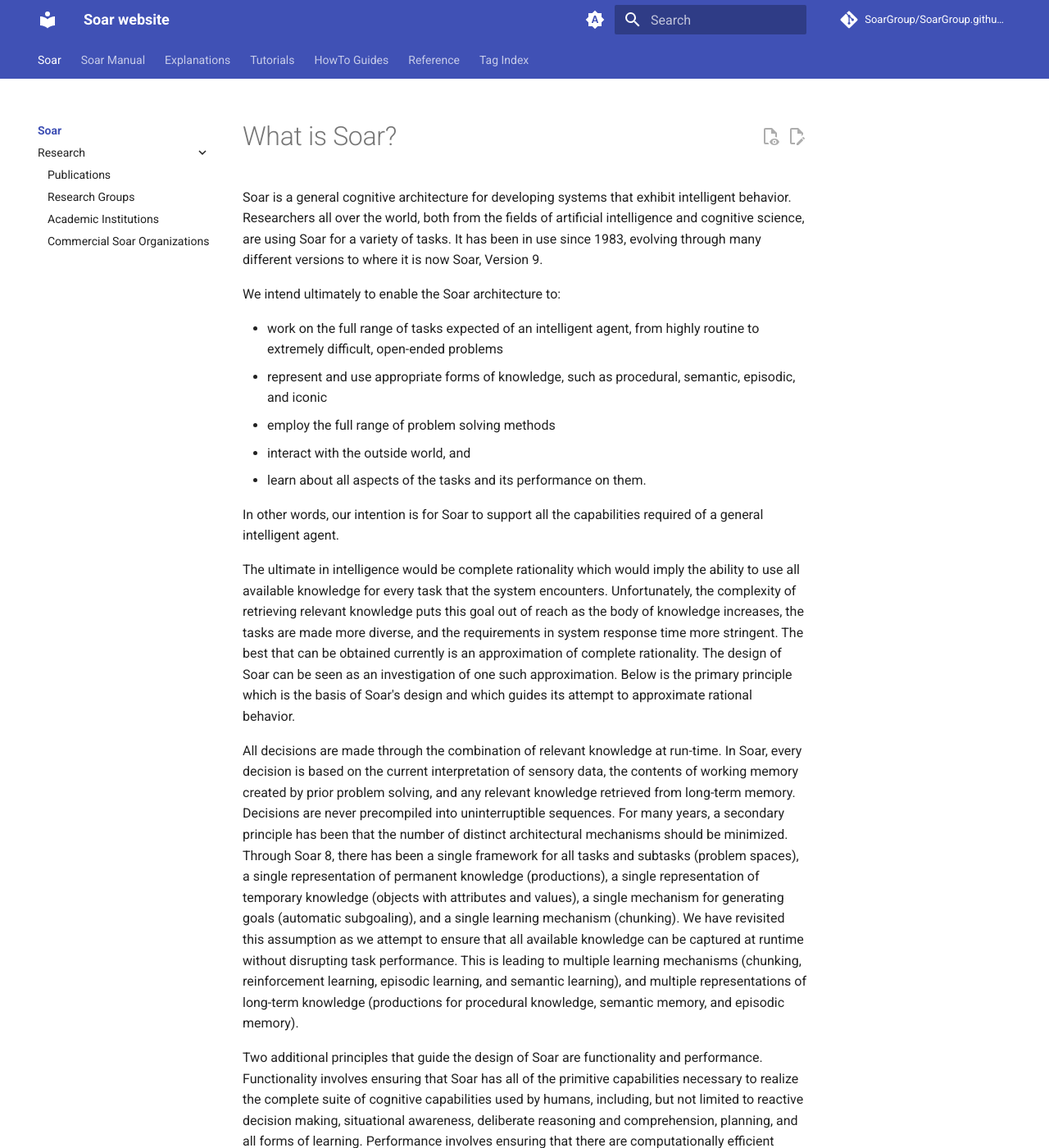
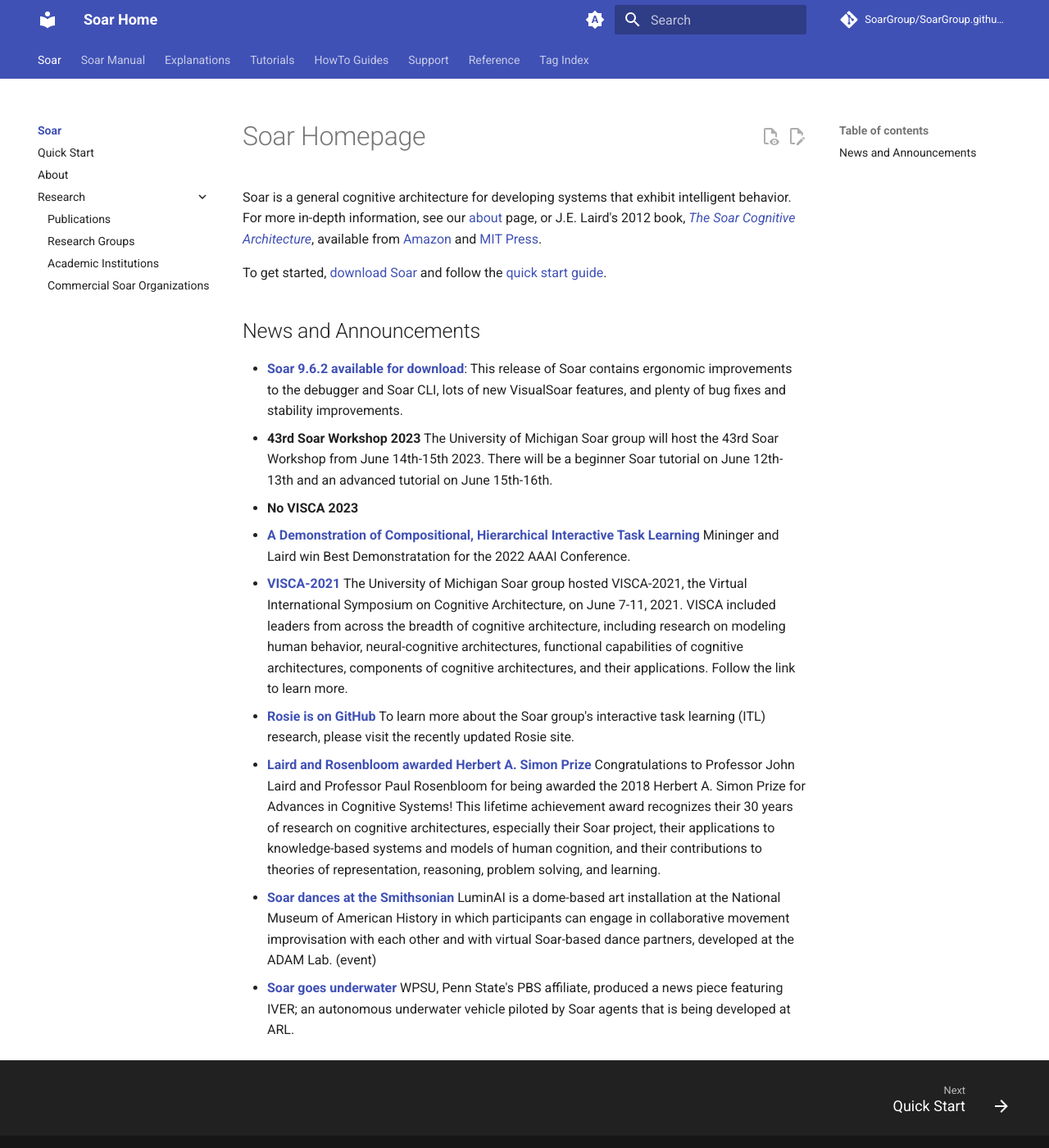
Before and after one commit to SoarGroup/SoarGroup.github.io, an MkDocs documentation site: the page built from docs/index.md, in a window 1280 px wide and 1400 px high. Shown: the whole window at 82% size. Built offline with MkDocs 1.6.1 and Material for MkDocs 9.7.7, drawn with Linux system fonts in a browser that asks for light colours; comment, search, counter and statistics services are not loaded; some of the changed text lies outside the part shown.

Commit message:
Add about, support, quick start, news

```diff
--- a/docs/index.md
+++ b/docs/index.md
@@ -1,71 +1,17 @@
-# What is Soar?
+# Soar Homepage
 
-Soar is a general cognitive architecture for developing systems that exhibit
-intelligent behavior. Researchers all over the world, both from the fields of
-artificial intelligence and cognitive science, are using Soar for a variety of
-tasks. It has been in use since 1983, evolving through many different versions
-to where it is now Soar, Version 9.
+Soar is a general cognitive architecture for developing systems that exhibit intelligent behavior. For more in-depth information, see our [about](soar/About.md) page, or J.E. Laird's 2012 book, [*The Soar Cognitive Architecture*](http://www.eecs.umich.edu/~soar/sitemaker/misc/7688_jkt_au.pdf), available from [Amazon](http://www.amazon.com/Soar-Cognitive-Architecture-John-Laird/dp/0262122960/ref=sr_1_sc_1?ie=UTF8&qid=1332172759&sr=8-1-spell) and [MIT Press](https://web.archive.org/web/20240405085728/https://mitpress.mit.edu/books/soar-cognitive-architecture).
 
-We intend ultimately to enable the Soar architecture to:
+To get started, [download Soar](https://github.com/SoarGroup/Soar/releases/tag/releases/9.6.2) and follow the [quick start guide](./soar/QuickStart).
 
-- work on the full range of tasks expected of an intelligent agent, from highly
-  routine to extremely difficult, open-ended problems
-- represent and use appropriate forms of knowledge, such as procedural,
-  semantic, episodic, and iconic
-- employ the full range of problem solving methods
-- interact with the outside world, and
-- learn about all aspects of the tasks and its performance on them.
+## News and Announcements
 
-In other words, our intention is for Soar to support all the capabilities
-required of a general intelligent agent.
-
-The ultimate in intelligence would be complete rationality which would imply the
-ability to use all available knowledge for every task that the system
-encounters. Unfortunately, the complexity of retrieving relevant knowledge puts
-this goal out of reach as the body of knowledge increases, the tasks are made
-more diverse, and the requirements in system response time more stringent. The
-best that can be obtained currently is an approximation of complete rationality.
-The design of Soar can be seen as an investigation of one such approximation.
-Below is the primary principle which is the basis of Soar's design and which
-guides its attempt to approximate rational behavior.
-
-All decisions are made through the combination of relevant knowledge at
-run-time. In Soar, every decision is based on the current interpretation of
-sensory data, the contents of working memory created by prior problem solving,
-and any relevant knowledge retrieved from long-term memory. Decisions are never
-precompiled into uninterruptible sequences. For many years, a secondary
-principle has been that the number of distinct architectural mechanisms should
-be minimized. Through Soar 8, there has been a single framework for all tasks
-and subtasks (problem spaces), a single representation of permanent knowledge
-(productions), a single representation of temporary knowledge (objects with
-attributes and values), a single mechanism for generating goals (automatic
-subgoaling), and a single learning mechanism (chunking). We have revisited this
-assumption as we attempt to ensure that all available knowledge can be captured
-at runtime without disrupting task performance. This is leading to multiple
-learning mechanisms (chunking, reinforcement learning, episodic learning, and
-semantic learning), and multiple representations of long-term knowledge
-(productions for procedural knowledge, semantic memory, and episodic memory).
-
-Two additional principles that guide the design of Soar are functionality and
-performance. Functionality involves ensuring that Soar has all of the primitive
-capabilities necessary to realize the complete suite of cognitive capabilities
-used by humans, including, but not limited to reactive decision making,
-situational awareness, deliberate reasoning and comprehension, planning, and all
-forms of learning. Performance involves ensuring that there are computationally
-efficient algorithms for performing the primitive operations in Soar, from
-retrieving knowledge from long-term memories, to making decisions, to acquiring
-and storing new knowledge.
-
-For further background on Soar, we recommend *Introduction to Soar* at
-<https://arxiv.org/abs/2205.03854> and *The Soar Cognitive Architecture* Laird,
-J.  E.(2012), The Soar Papers: *Readings on Integrated Intelligence*,
-Rosenbloom, Laird, and Newell (1993), and *Unified Theories of Cognition*,
-Newell (1990). Also available are *Soar: A Functional Approach to General
-Intelligence* and *Soar: A comparison with Rule-Based Systems*. There is also a
-full [list of publications available](./soar/Publications.md). Entries on
-the Soar Knowledge Base and the older
-[Soar FAQ](http://acs.ist.psu.edu) also provide answers to many common
-questions about Soar.
-
-We would like to extend a special thank you to DARPA, ONR and AFOSR for their
-continued support of Soar and projects related to Soar.
+* [**Soar 9.6.2 available for download**](https://github.com/SoarGroup/Soar/releases/tag/releases/9.6.2): This release of Soar contains ergonomic improvements to the debugger and Soar CLI, lots of new VisualSoar features, and plenty of bug fixes and stability improvements.
+* **43rd Soar Workshop 2023** The University of Michigan Soar group will host the 43rd Soar Workshop from June 14th-15th 2023. There will be a beginner Soar tutorial on June 12th-13th and an advanced tutorial on June 15th-16th.
+* **No VISCA 2023**
+* [**A Demonstration of Compositional, Hierarchical Interactive Task Learning**](https://cse.engin.umich.edu/stories/aaai-best-demonstration-award-for-developing-an-ai-agent-that-learns-tasks-from-natural-language-instructions) Mininger and Laird win Best Demonstratation for the 2022 AAAI Conference.
+* [**VISCA-2021**](https://visca.engin.umich.edu/) The University of Michigan Soar group hosted VISCA-2021, the Virtual International Symposium on Cognitive Architecture, on June 7-11, 2021. VISCA included leaders from across the breadth of cognitive architecture, including research on modeling human behavior, neural-cognitive architectures, functional capabilities of cognitive architectures, components of cognitive architectures, and their applications. Follow the link to learn more.
+* [**Rosie is on GitHub**](https://soargroup.github.io/rosie/) To learn more about the Soar group's interactive task learning (ITL) research, please visit the recently updated Rosie site.
+* [**Laird and Rosenbloom awarded Herbert A. Simon Prize**](https://news.engin.umich.edu/2019/01/recognizing-a-lifetime-of-achievement-in-cognitive-systems/) Congratulations to Professor John Laird and Professor Paul Rosenbloom for being awarded the 2018 Herbert A. Simon Prize for Advances in Cognitive Systems! This lifetime achievement award recognizes their 30 years of research on cognitive architectures, especially their Soar project, their applications to knowledge-based systems and models of human cognition, and their contributions to theories of representation, reasoning, problem solving, and learning.
+* [**Soar dances at the Smithsonian**](https://web.archive.org/web/20240405085728/https://drive.google.com/file/d/0B7Q1JqWywb_ndDBILVUwd084N00/view) LuminAI is a dome-based art installation at the National Museum of American History in which participants can engage in collaborative movement improvisation with each other and with virtual Soar-based dance partners, developed at the ADAM Lab. (event)
+* [**Soar goes underwater**](https://web.archive.org/web/20240405085728/https://www.youtube.com/watch?v=0uvAieZqwEQ) WPSU, Penn State's PBS affiliate, produced a news piece featuring IVER; an autonomous underwater vehicle piloted by Soar agents that is being developed at ARL.
--- /dev/null
+++ b/docs/soar/About.md
@@ -0,0 +1,71 @@
+# What is Soar?
+
+Soar is a general cognitive architecture for developing systems that exhibit
+intelligent behavior. Researchers all over the world, both from the fields of
+artificial intelligence and cognitive science, are using Soar for a variety of
+tasks. It has been in use since 1983, evolving through many different versions
+to where it is now Soar, Version 9.
+
+We intend ultimately to enable the Soar architecture to:
+
+- work on the full range of tasks expected of an intelligent agent, from highly
+  routine to extremely difficult, open-ended problems
+- represent and use appropriate forms of knowledge, such as procedural,
+  semantic, episodic, and iconic
+- employ the full range of problem solving methods
+- interact with the outside world, and
+- learn about all aspects of the tasks and its performance on them.
+
+In other words, our intention is for Soar to support all the capabilities
+required of a general intelligent agent.
+
+The ultimate in intelligence would be complete rationality which would imply the
+ability to use all available knowledge for every task that the system
+encounters. Unfortunately, the complexity of retrieving relevant knowledge puts
+this goal out of reach as the body of knowledge increases, the tasks are made
+more diverse, and the requirements in system response time more stringent. The
+best that can be obtained currently is an approximation of complete rationality.
+The design of Soar can be seen as an investigation of one such approximation.
+Below is the primary principle which is the basis of Soar's design and which
+guides its attempt to approximate rational behavior.
+
+All decisions are made through the combination of relevant knowledge at
+run-time. In Soar, every decision is based on the current interpretation of
+sensory data, the contents of working memory created by prior problem solving,
+and any relevant knowledge retrieved from long-term memory. Decisions are never
+precompiled into uninterruptible sequences. For many years, a secondary
+principle has been that the number of distinct architectural mechanisms should
+be minimized. Through Soar 8, there has been a single framework for all tasks
+and subtasks (problem spaces), a single representation of permanent knowledge
+(productions), a single representation of temporary knowledge (objects with
+attributes and values), a single mechanism for generating goals (automatic
+subgoaling), and a single learning mechanism (chunking). We have revisited this
+assumption as we attempt to ensure that all available knowledge can be captured
+at runtime without disrupting task performance. This is leading to multiple
+learning mechanisms (chunking, reinforcement learning, episodic learning, and
+semantic learning), and multiple representations of long-term knowledge
+(productions for procedural knowledge, semantic memory, and episodic memory).
+
+Two additional principles that guide the design of Soar are functionality and
+performance. Functionality involves ensuring that Soar has all of the primitive
+capabilities necessary to realize the complete suite of cognitive capabilities
+used by humans, including, but not limited to reactive decision making,
+situational awareness, deliberate reasoning and comprehension, planning, and all
+forms of learning. Performance involves ensuring that there are computationally
+efficient algorithms for performing the primitive operations in Soar, from
+retrieving knowledge from long-term memories, to making decisions, to acquiring
+and storing new knowledge.
+
+For further background on Soar, we recommend *Introduction to Soar* at
+<https://arxiv.org/abs/2205.03854> and *The Soar Cognitive Architecture* Laird,
+J.  E.(2012), The Soar Papers: *Readings on Integrated Intelligence*,
+Rosenbloom, Laird, and Newell (1993), and *Unified Theories of Cognition*,
+Newell (1990). Also available are *Soar: A Functional Approach to General
+Intelligence* and *Soar: A comparison with Rule-Based Systems*. There is also a
+full [list of publications available](./Publications.md). Entries on
+the Soar Knowledge Base and the older
+[Soar FAQ](http://acs.ist.psu.edu) also provide answers to many common
+questions about Soar.
+
+We would like to extend a special thank you to DARPA, ONR and AFOSR for their
+continued support of Soar and projects related to Soar.
--- a/mkdocs.yml
+++ b/mkdocs.yml
@@ -1,4 +1,4 @@
-site_name: Soar website
+site_name: Soar Home
 repo_url: http://github.com/SoarGroup/SoarGroup.github.io
 repo_name: SoarGroup/SoarGroup.github.io
 copyright: Copyright &copy; SoarGroup 2024
@@ -69,6 +69,8 @@
 nav:
   - Soar:
       - index.md
+      - Quick Start: soar/QuickStart.md
+      - About: soar/About.md
       - Research:
           - Publications: soar/Publications.md
           - Research Groups: soar/ResearchGroups.md
@@ -109,6 +111,8 @@
       - Memory Leak Debugging with Visual Studio: how_to/MemoryLeakDebuggingWithVisualStudio.md
       - SML Output Link Guide: how_to/SMLOutputLinkGuide.md
       - Soar Technical FAQ: how_to/SoarTechnicalFAQ.md
+  - Support:
+      - support/index.md
   - Reference:
       - reference/index.md
       - Command Line Options for Debugging and CLI: reference/CommandLineOptionsForDebuggerAndCLI.md
```
Also changed, not shown: README.md (+2 -0 lines), docs/soar/QuickStart.md (added, +16 -0 lines), docs/support/index.md (added, +33 -0 lines).
